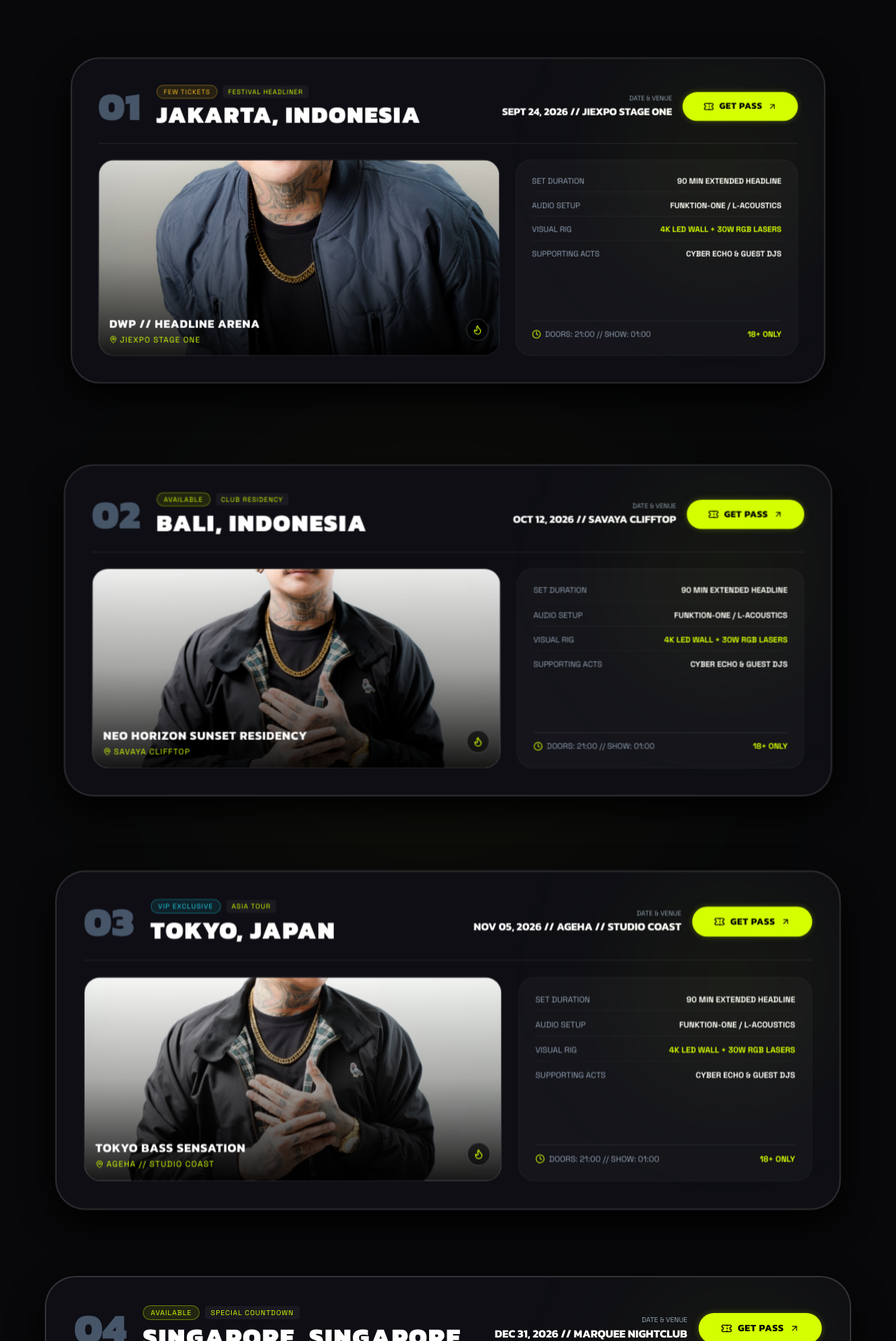
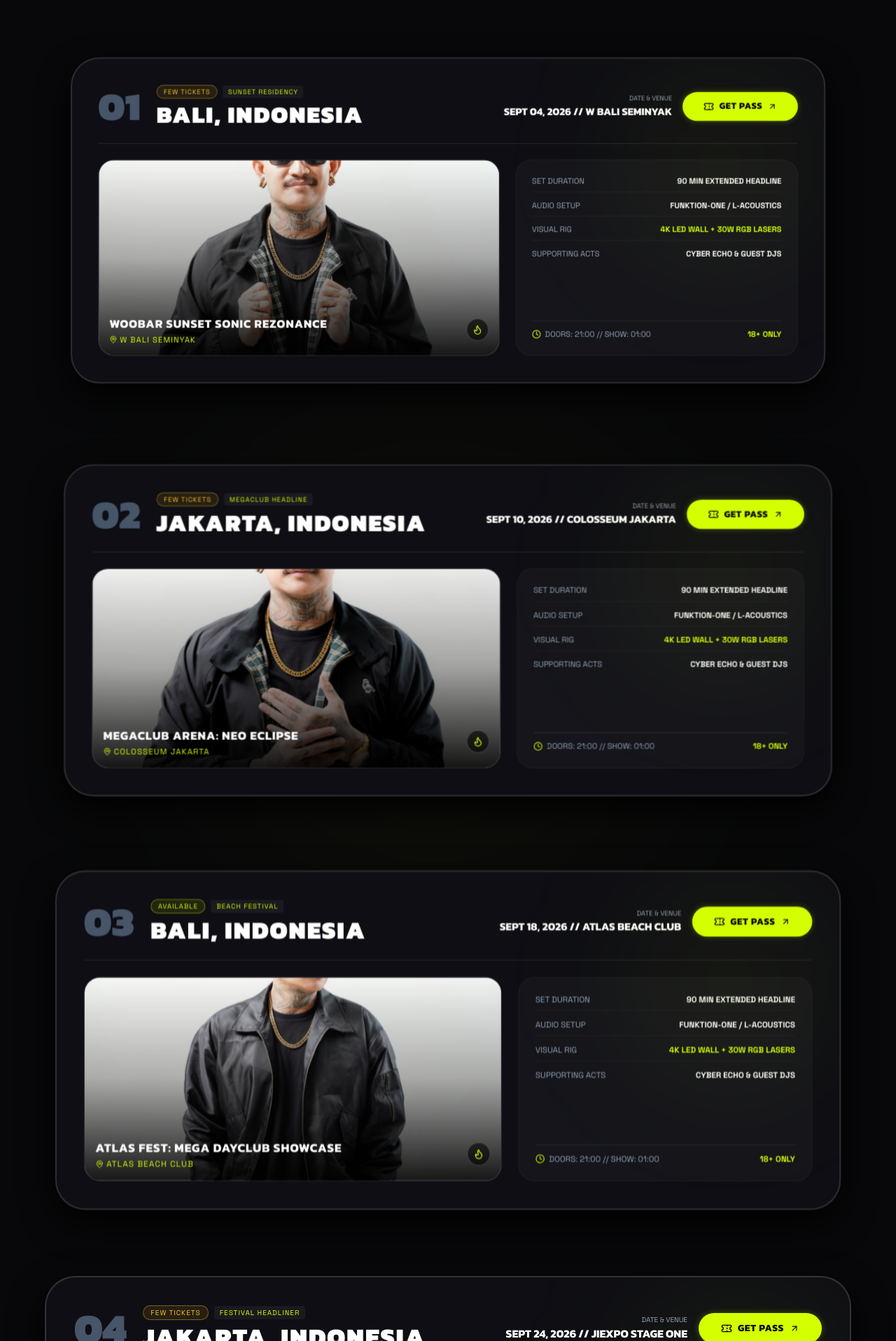
Before and after one commit to pedansaresahku-bit/dj-noka-axl, a React (Vite) app: page / in a window 1280 px wide. Shown: the part 5423-7340 px from the top of the page at 70% size. Built offline with nearby package versions, Linux system fonts and the light colour scheme; no server answers; the HTML template or start-up script is replaced by a standard one.

Commit message:
fix(tour): Align all tour showcase cards strictly to September 2026

```diff
--- a/src/data/djData.ts
+++ b/src/data/djData.ts
@@ -133,51 +133,51 @@ export const TRACKS_DATA: Track[] = [
 export const TOUR_DATES: TourDate[] = [
   {
     id: "tour-1",
+    date: "SEPT 04, 2026",
+    city: "BALI",
+    country: "INDONESIA",
+    venue: "W BALI SEMINYAK",
+    event: "WOOBAR SUNSET SONIC REZONANCE",
+    status: "FEW TICKETS",
+    ticketUrl: "#book",
+    badge: "SUNSET RESIDENCY",
+    image: "/assets/image-4.jpeg"
+  },
+  {
+    id: "tour-2",
+    date: "SEPT 10, 2026",
+    city: "JAKARTA",
+    country: "INDONESIA",
+    venue: "COLOSSEUM JAKARTA",
+    event: "MEGACLUB ARENA: NEO ECLIPSE",
+    status: "FEW TICKETS",
+    ticketUrl: "#book",
+    badge: "MEGACLUB HEADLINE",
+    image: "/assets/image-3.jpeg"
+  },
+  {
+    id: "tour-3",
+    date: "SEPT 18, 2026",
+    city: "BALI",
+    country: "INDONESIA",
+    venue: "ATLAS BEACH CLUB",
+    event: "ATLAS FEST: MEGA DAYCLUB SHOWCASE",
+    status: "AVAILABLE",
+    ticketUrl: "#book",
+    badge: "BEACH FESTIVAL",
+    image: "/assets/image-7.jpeg"
+  },
+  {
+    id: "tour-4",
     date: "SEPT 24, 2026",
     city: "JAKARTA",
     country: "INDONESIA",
     venue: "JIEXPO STAGE ONE",
-    event: "DWP // HEADLINE ARENA",
+    event: "DJAKARTA WAREHOUSE PROJECT 2026",
     status: "FEW TICKETS",
     ticketUrl: "#book",
     badge: "FESTIVAL HEADLINER",
     image: "/assets/image-1.jpeg"
-  },
-  {
-    id: "tour-2",
-    date: "OCT 12, 2026",
-    city: "BALI",
-    country: "INDONESIA",
-    venue: "SAVAYA CLIFFTOP",
-    event: "NEO HORIZON SUNSET RESIDENCY",
-    status: "AVAILABLE",
-    ticketUrl: "#book",
-    badge: "CLUB RESIDENCY",
-    image: "/assets/image-3.jpeg"
-  },
-  {
-    id: "tour-3",
-    date: "NOV 05, 2026",
-    city: "TOKYO",
-    country: "JAPAN",
-    venue: "AGEHA // STUDIO COAST",
-    event: "TOKYO BASS SENSATION",
-    status: "VIP EXCLUSIVE",
-    ticketUrl: "#book",
-    badge: "ASIA TOUR",
-    image: "/assets/image-5.jpeg"
-  },
-  {
-    id: "tour-4",
-    date: "DEC 31, 2026",
-    city: "SINGAPORE",
-    country: "SINGAPORE",
-    venue: "MARQUEE NIGHTCLUB",
-    event: "NYE 2027 OVERDRIVE CELEBRATION",
-    status: "AVAILABLE",
-    ticketUrl: "#book",
-    badge: "SPECIAL COUNTDOWN",
-    image: "/assets/image-6.jpeg"
   }
 ];
 
```
